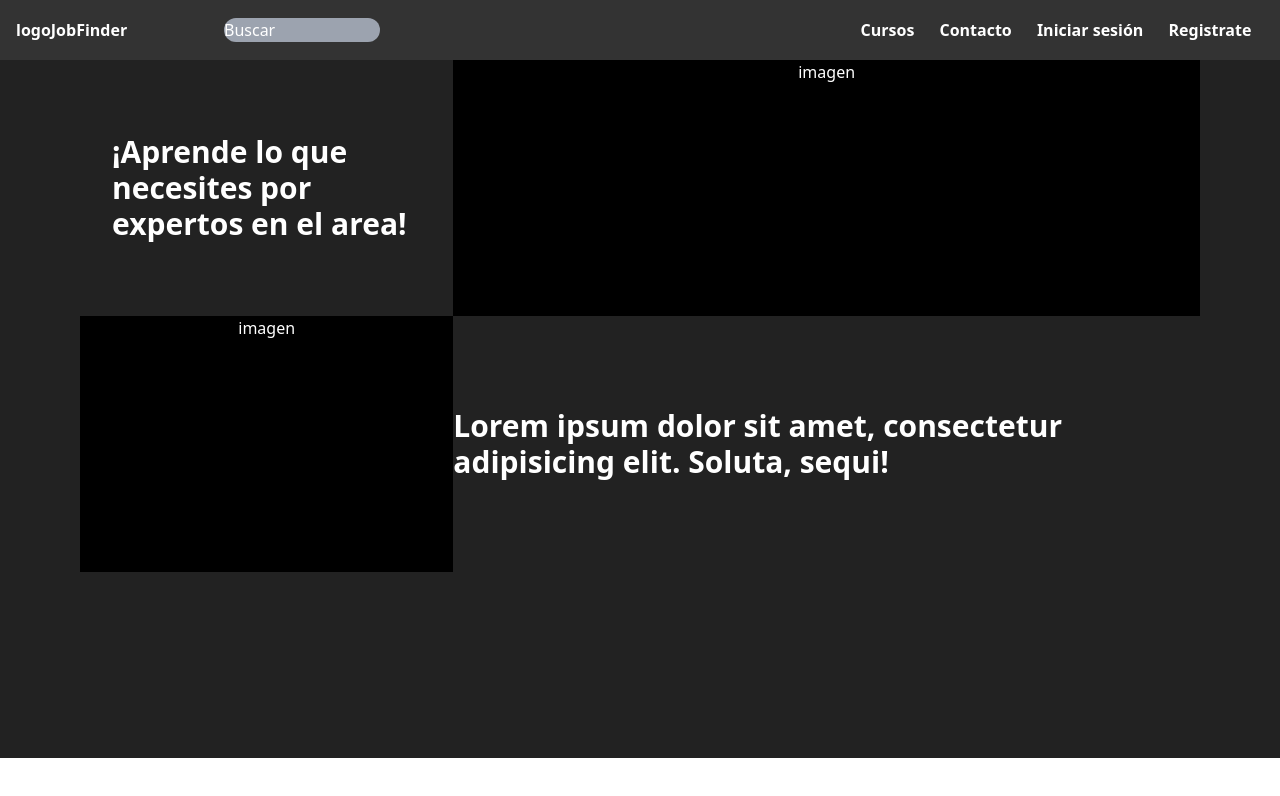
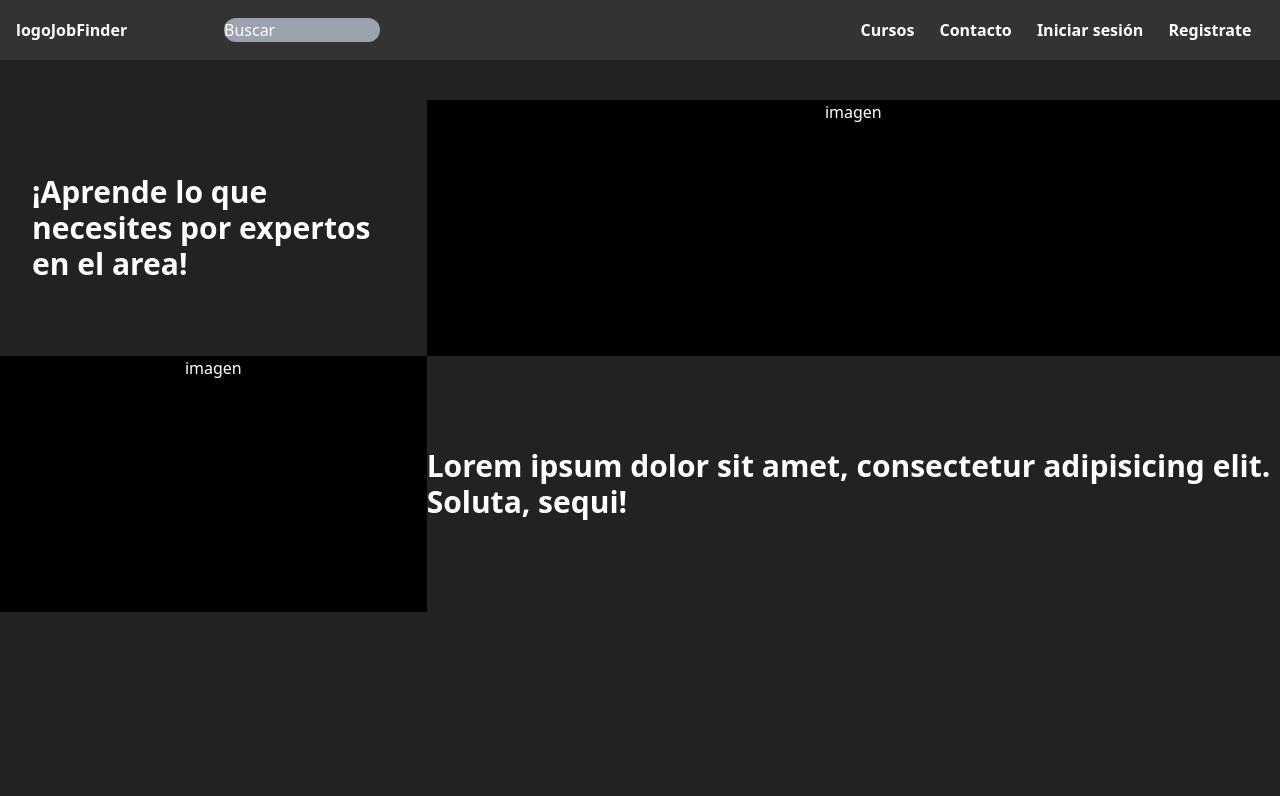
Before and after one commit to IPriceGett/JobLearning, a Next.js app in the folder front/: page / in a window 1280 px wide. Shown: the top 796 px of the page. Built offline with nearby package versions, Linux system fonts and the light colour scheme.

Commit message:
detalles

```diff
--- a/front/components/pages/index/indexContent.tsx
+++ b/front/components/pages/index/indexContent.tsx
@@ -7,19 +7,21 @@ const IndexContent = (): JSX.Element => {
     return (
         <>
             <Header></Header>
-            <Section>
-                <div className="w-full text-white flex flex-col md:flex-row items-center bg-[#222222]">
+            <div className="container mx-auto my-10">
+                <div>
+                    <div className="w-full text-white flex flex-col md:flex-row items-center">
                         <div className="basis-4/12 px-8">
                             <span className="text-3xl font-bold">
-                            ¡Aprende lo que necesites por expertos en el area!
+                                ¡Aprende lo que necesites por expertos en el
+                                area!
                             </span>
                         </div>
                         <div className="basis-8/12 flex justify-center bg-black w-full">
                             <span className="h-64">imagen</span>
                         </div>
                     </div>
-            </Section>
-            <Section>
+                </div>
+                <div>
                     <div className="w-full text-white flex flex-col md:flex-row items-center">
                         <div className="basis-4/12 flex justify-center bg-black w-full">
                             <span className="h-64">imagen</span>
@@ -33,7 +35,8 @@ const IndexContent = (): JSX.Element => {
                             </div>
                         </div>
                     </div>
-            </Section>
+                </div>
+            </div>
         </>
     );
 };
--- a/front/pages/_app.tsx
+++ b/front/pages/_app.tsx
@@ -1,11 +1,12 @@
 import React from "react";
 import type { AppProps } from "next/app";
+import "../styles/globals.css";
 import "../styles/tailwind.css";
 
 const MyApp: React.FC<AppProps> = ({ Component, pageProps }) => {
     return (
         <>
-            <main className="min-h-[94.8vh] h-full w-screen flex flex-col bg-[#222222]">
+            <main className="min-h-[94.8vh] flex flex-col">
                 <Component {...pageProps}></Component>
             </main>
         </>
--- a/front/pages/detalleCurso.tsx
+++ b/front/pages/detalleCurso.tsx
@@ -9,7 +9,7 @@ function detalleCurso() {
     return (
         <>
             <Header></Header>
-            <div className="container mx-auto px-4 py-8 md:py-14 md:px-10">
+            <div className="container mx-auto px-4 py-8 md:py-14 md:px-28">
                 <div className="grid items-center text-white">
                     <div className="flex flex-col items-center">
                         <div className="bg-black border-[#707070] border-2 my-4 h-48 md:h-96 aspect-video flex items-center justify-center">
--- a/front/pages/index.tsx
+++ b/front/pages/index.tsx
@@ -1,9 +1,12 @@
 import IndexContent from "components/pages/index/indexContent";
+
 import type { NextPage } from "next";
 
 const HomePage: NextPage = () => {
     return (
-        <IndexContent></IndexContent>
+        <>
+            <IndexContent></IndexContent>
+        </>
     );
 };
 
--- /dev/null
+++ b/front/styles/globals.css
@@ -0,0 +1,6 @@
+html,
+body,
+#__next {
+    min-height: 100vh;
+    background-color: #222222;
+}
```
Also changed, not shown: front/pages/cursos.tsx (+0 -12 lines). Lines whose indentation alone changed are shown as unchanged.
